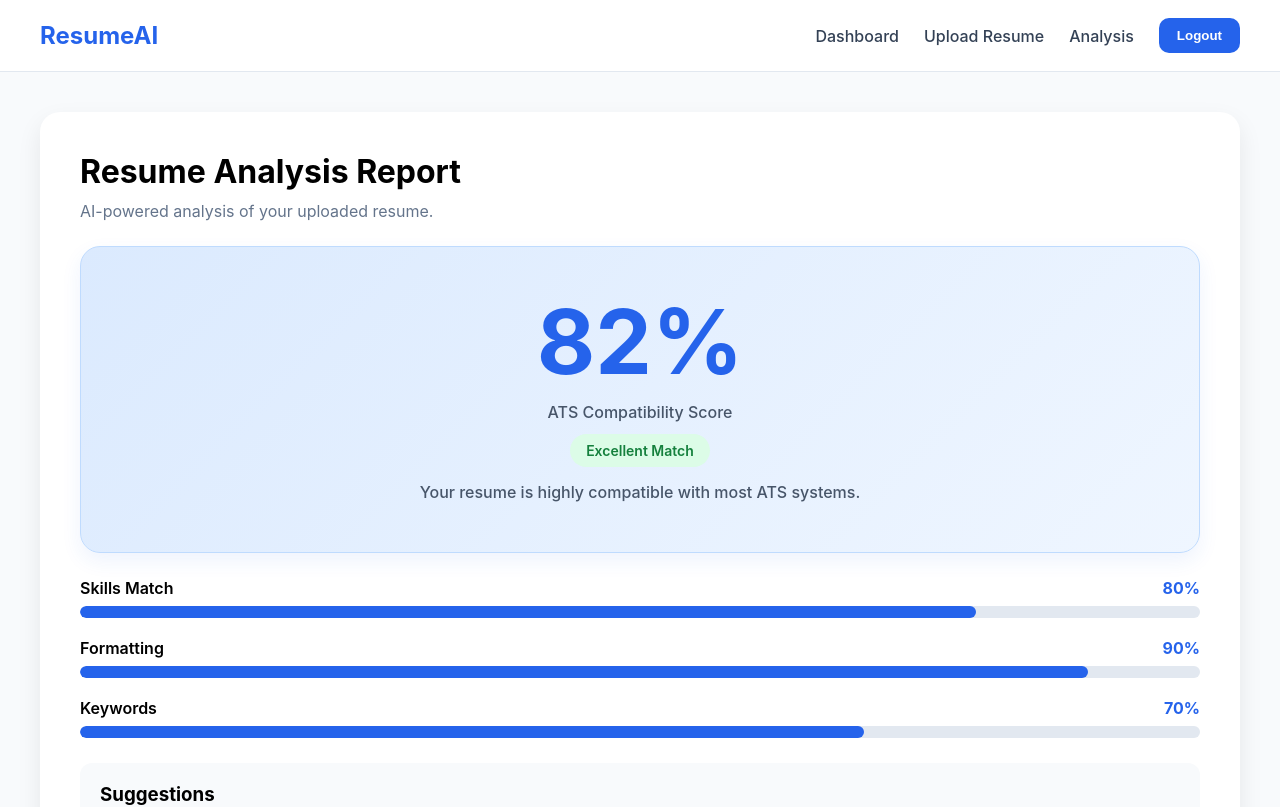
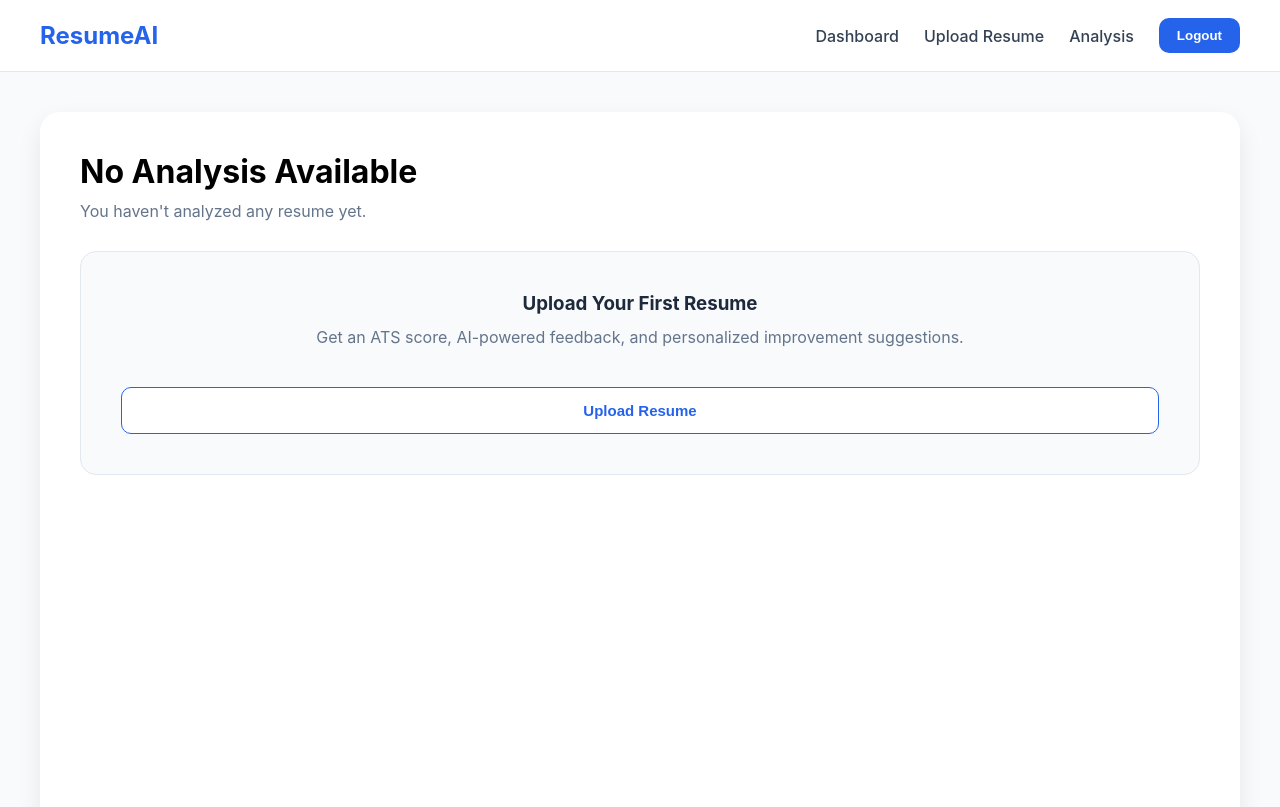
Before and after one commit to divanshiii09/ai-resume-analyzer, a React app in the folder frontend/: page /analysis in a window 1280 px wide. Shown: the top 807 px of the page. Built offline with nearby package versions, Linux system fonts and the light colour scheme; sample sign-in values are in the browser's storage; the HTML template or start-up script is replaced by a standard one.

Commit message:
dashboard updated

```diff
--- a/frontend/src/pages/Analysis.jsx
+++ b/frontend/src/pages/Analysis.jsx
@@ -4,6 +4,8 @@ import { useNavigate } from "react-router-dom";
 
 function Analysis() {
 const navigate = useNavigate();
+
+const hasAnalysis = false;
 
 return (
 <> <Navbar />
@@ -12,6 +14,32 @@ return (
   <div className="analysis-page">
     <div className="analysis-card">
 
+      {!hasAnalysis ? (
+        <>
+          <h1>No Analysis Available</h1>
+
+          <p>
+            You haven't analyzed any resume yet.
+          </p>
+
+          <div className="analysis-empty">
+            <h3>Upload Your First Resume</h3>
+
+            <p>
+              Get an ATS score, AI-powered feedback,
+              and personalized improvement suggestions.
+            </p>
+
+            <button
+              className="secondary-btn"
+              onClick={() => navigate("/upload")}
+            >
+              Upload Resume
+            </button>
+          </div>
+        </>
+      ) : (
+        <>
           <h1>Resume Analysis Report</h1>
 
           <p>
@@ -104,6 +132,8 @@ return (
           >
             Upload Another Resume
           </button>
+        </>
+      )}
 
     </div>
   </div>
--- a/frontend/src/pages/Dashboard.jsx
+++ b/frontend/src/pages/Dashboard.jsx
@@ -6,7 +6,7 @@ import Navbar from "../components/Navbar";
 
 function Dashboard() {
 const navigate = useNavigate();
-
+const hasAnalyses = false;
 const userName =
 localStorage.getItem("userName") || "User";
 
@@ -64,17 +64,26 @@ return (
 
   <div className="stat-card">
     <h3>Total Analyses</h3>
-        <p>25</p>
+
+    <p>
+      {hasAnalyses ? "25" : "0"}
+    </p>
   </div>
 
   <div className="stat-card">
     <h3>Average ATS Score</h3>
-        <p>82</p>
+
+    <p>
+      {hasAnalyses ? "82%" : "--"}
+    </p>
   </div>
 
   <div className="stat-card">
     <h3>Resumes Uploaded</h3>
-        <p>12</p>
+
+    <p>
+      {hasAnalyses ? "12" : "0"}
+    </p>
   </div>
 
 </div>
@@ -82,14 +91,30 @@ return (
 <div className="recent-section">
   <h2>Recent Analyses</h2>
 
+  {!hasAnalyses ? (
     <div className="empty-state">
       <h3>No analyses yet</h3>
 
       <p>
-      Upload your first resume to get an ATS
-      score and personalized feedback.
+        Upload your first resume to get an ATS score
+        and personalized feedback.
       </p>
     </div>
+  ) : (
+    <>
+      <div className="resume-card">
+        Software Engineer Resume.pdf - ATS Score: 85
+      </div>
+
+      <div className="resume-card">
+        Frontend Resume.pdf - ATS Score: 78
+      </div>
+
+      <div className="resume-card">
+        Data Analyst Resume.pdf - ATS Score: 88
+      </div>
+    </>
+  )}
 </div>
   </div>
 </>
--- a/frontend/src/styles/Analysis.css
+++ b/frontend/src/styles/Analysis.css
@@ -178,3 +178,27 @@ background: #f8fafc;
 .secondary-btn:hover {
   background: #eff6ff;
 }
+
+.analysis-empty {
+margin-top: 30px;
+
+padding: 40px;
+
+text-align: center;
+
+background: #f8fafc;
+
+border-radius: 16px;
+
+border: 1px solid #e2e8f0;
+}
+
+.analysis-empty h3 {
+color: #1e293b;
+margin-bottom: 12px;
+}
+
+.analysis-empty p {
+color: #64748b;
+margin-bottom: 20px;
+}
```
Lines whose indentation alone changed are shown as unchanged.
